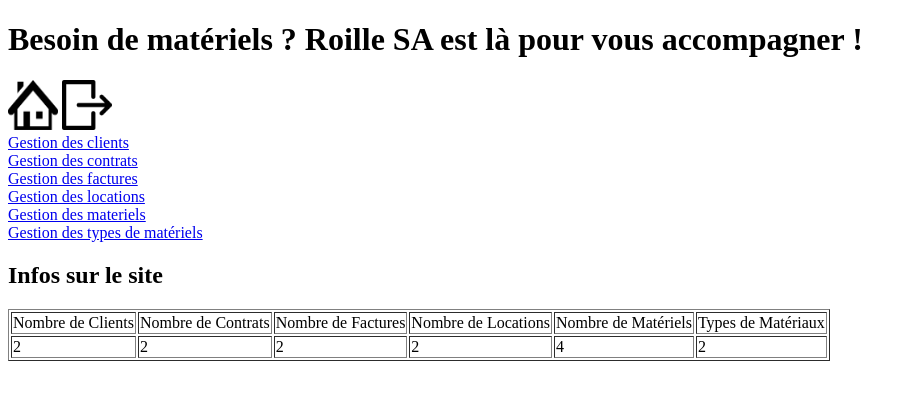
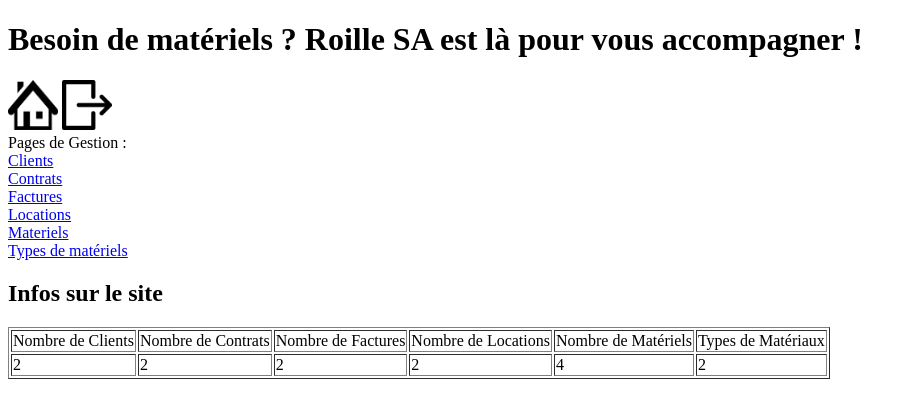
Before and after one commit to Nvolle/E5_Web, a PHP site: page /index.php in a window 1280 px wide. Shown: the top 418 px of the page, without its empty margins (0-915 px from the left). Run offline with PHP 8.4, Linux system fonts and the light colour scheme; the visitor is signed in with stand-in values (Sample User, id 1); data comes from the database, SQL or seed files in the repository.

Commit message:
Update index

```diff
--- a/index.php
+++ b/index.php
@@ -37,12 +37,15 @@
             echo '
                 <a href="index.php?page=home"><img src="images/home.png" height="50" width="50"></a>
                 <a href="index.php?page=exit"><img src="images/deconnexion.png" height="50" width="50"></a><br/>
-                <a href="index.php?page=1">Gestion des clients</a><br/>
-                <a href="index.php?page=2">Gestion des contrats</a><br/>
-                <a href="index.php?page=3">Gestion des factures</a><br/>
-                <a href="index.php?page=4">Gestion des locations</a><br/>
-                <a href="index.php?page=5">Gestion des materiels</a><br/>
-                <a href="index.php?page=6">Gestion des types de matériels</a>
+                <div>
+                    Pages de Gestion : <br/>
+                    <a href="index.php?page=1"> Clients</a><br/>
+                    <a href="index.php?page=2"> Contrats</a><br/>
+                    <a href="index.php?page=3"> Factures</a><br/>
+                    <a href="index.php?page=4"> Locations</a><br/>
+                    <a href="index.php?page=5"> Materiels</a><br/>
+                    <a href="index.php?page=6"> Types de matériels</a>
+                </div>
             ';
         }
         if(isset($_GET['page'])) $page = $_GET['page'];
```
